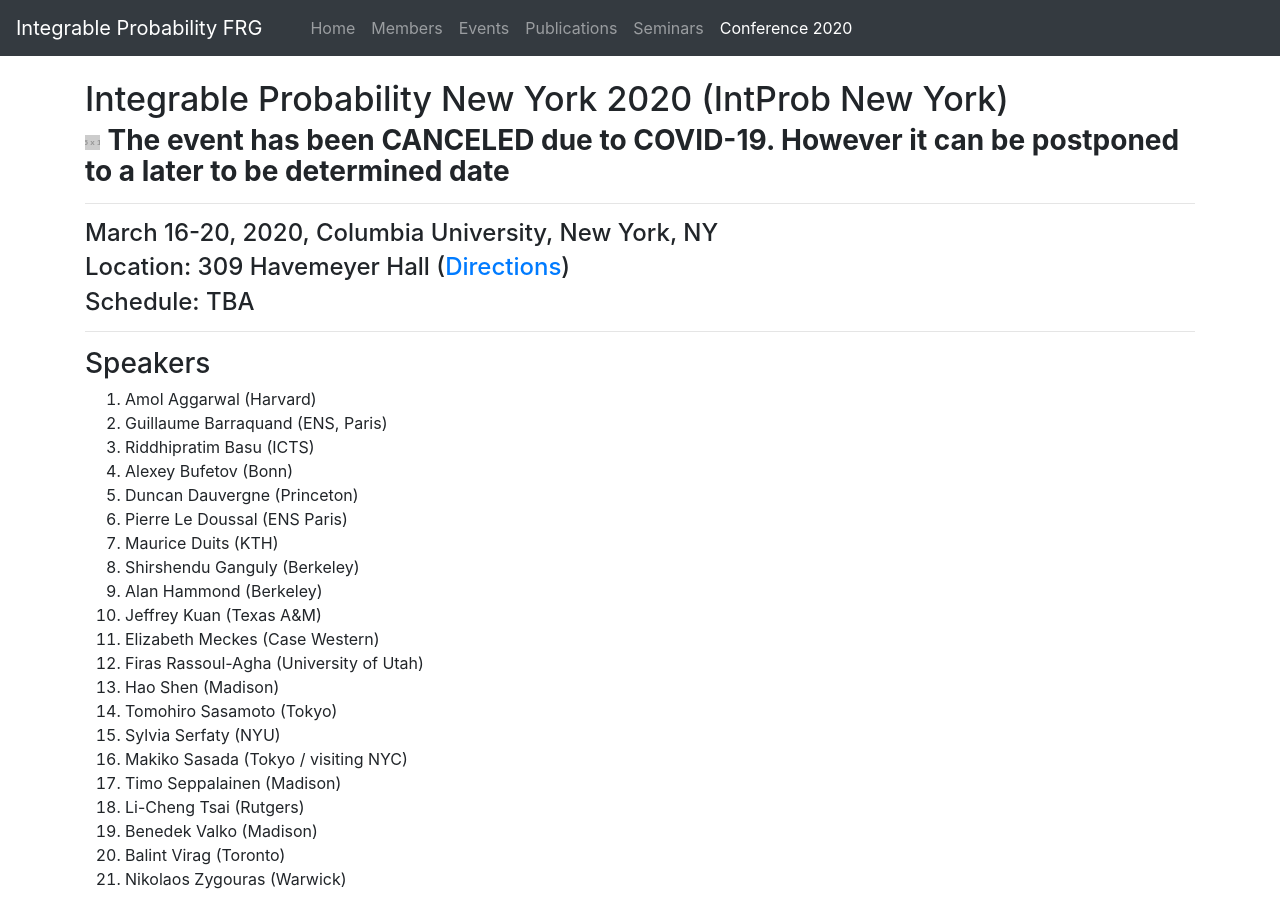
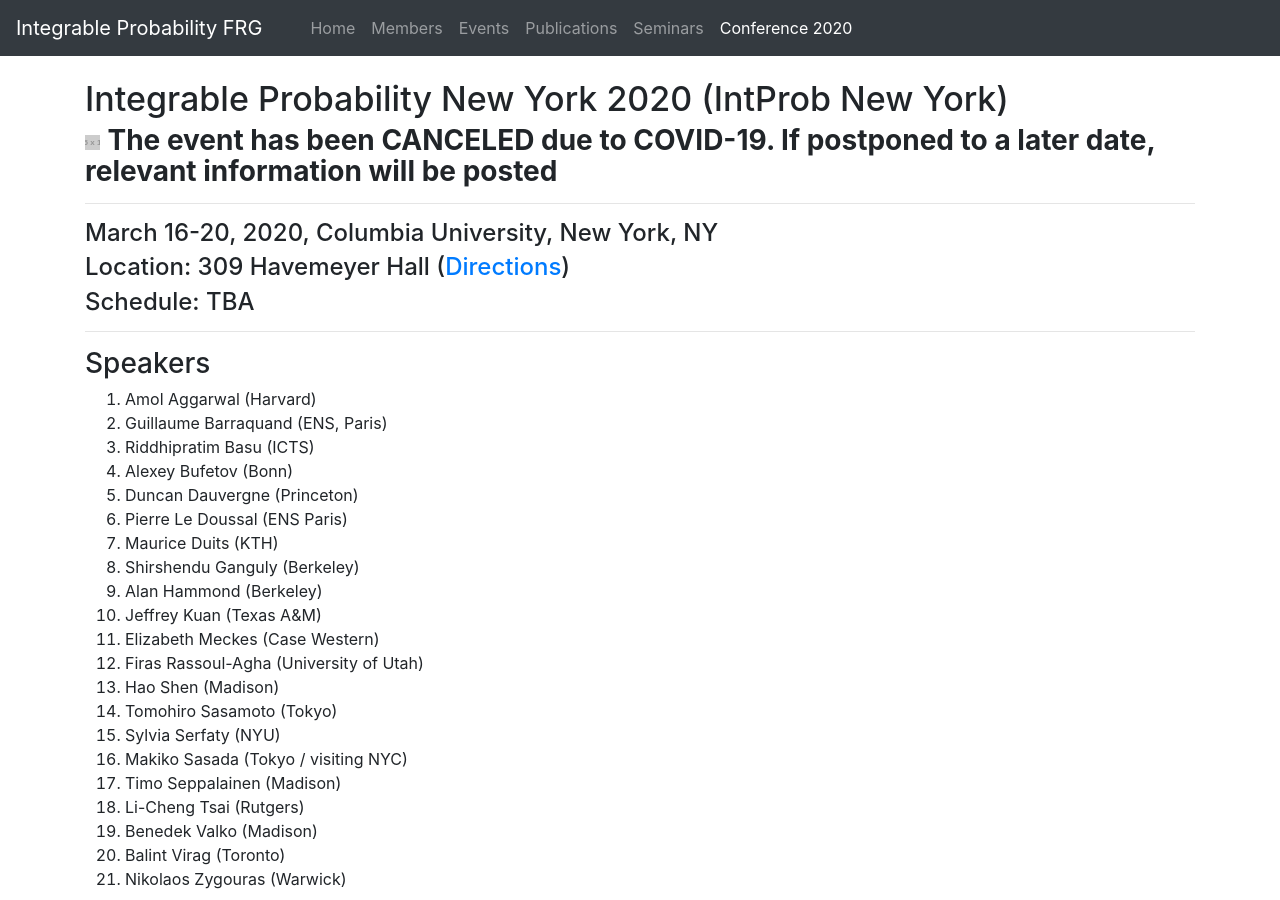
Before and after one commit to int-prob/int-prob-code, a Jekyll site: the page built from conference2020/index.md, in a window 1280 px wide and 900 px high. Built offline with Jekyll 4.4.1, drawn with Linux system fonts in a browser that asks for light colours; nearby versions of some CDN libraries.

Commit message:
Update index.md

```diff
--- a/conference2020/index.md
+++ b/conference2020/index.md
@@ -8,7 +8,7 @@ permalink: /conference2020/
 
 # Integrable Probability New York 2020 (IntProb New York)
 
-## ![#f03c15](https://placehold.it/15/f03c15/000000?text=+) **The event has been CANCELED due to COVID-19. However it can be postponed to a later to be determined date**
+## ![#f03c15](https://placehold.it/15/f03c15/000000?text=+) **The event has been CANCELED due to COVID-19. If postponed to a later date, relevant information will be posted**
 
 ---
 
```
